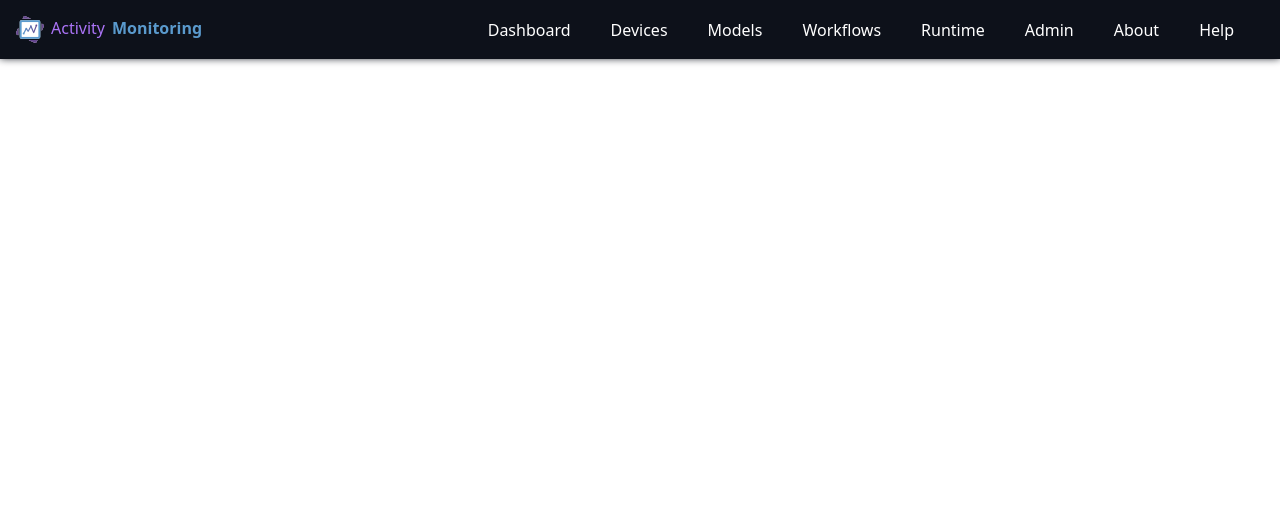
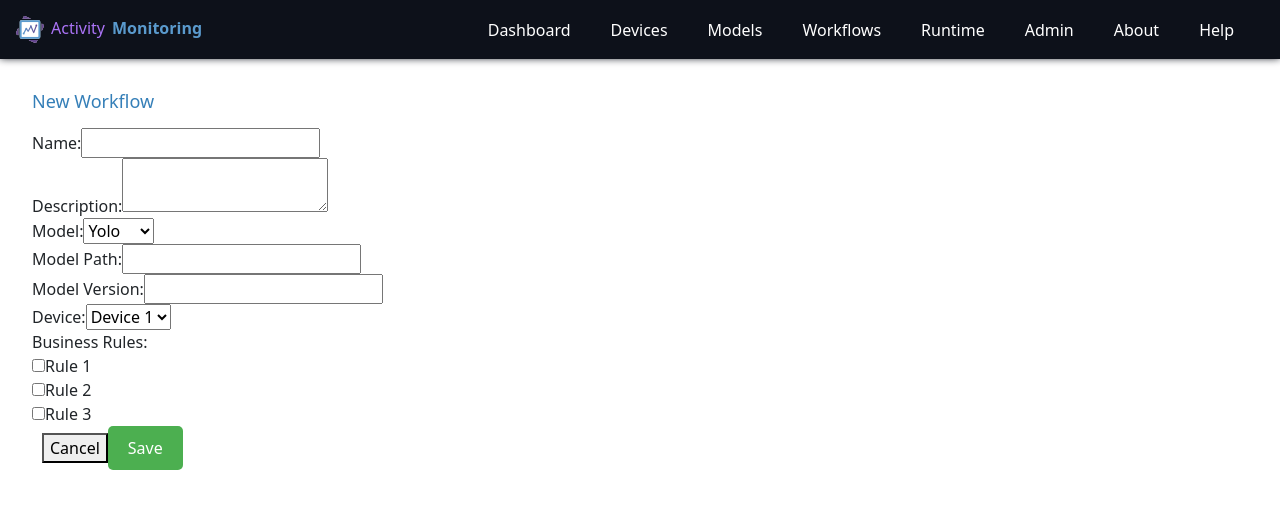
Before and after one commit to areddyraja/hongsaw, a React (Create React App) app: page /new-workflow in a window 1280 px wide. Shown: the top 508 px of the page. Built offline with nearby package versions, Linux system fonts and the light colour scheme.

Commit message:
Added new workflow

```diff
--- a/src/App.js
+++ b/src/App.js
@@ -10,6 +10,9 @@ import Runtime from './Runtime';
 import Admin from './Admin';
 import About from './About';
 import Help from './Help';
+import NewWorkflow from './NewWorkflow';
+
+
 import Container from 'react-bootstrap/Container';
 import Row from 'react-bootstrap/Row';
 import Col from 'react-bootstrap/Col';
@@ -47,6 +50,8 @@ function App() {
             <Route path="/admin" element={<Admin />} />
             <Route path="/about" element={<About />} />
             <Route path="/help" element={<Help />} />
+            <Route path="/new-workflow" element={<NewWorkflow />} />
+
           </Routes>
         </main>
       </div>
--- a/src/NewWorkflow.js
+++ b/src/NewWorkflow.js
@@ -1,112 +1,125 @@
-// import React from 'react';
-// import { useHistory } from 'react-router-dom';
+import React from 'react';
+import { useHistory } from 'react-router-dom';
 
-// const workflowsData = [...]; // same as before
-// const modelsData = [
-//   { modelId: '1', name: 'Yolo' },
-//   { modelId: '2', name: 'Dicom' }
-// ];
-// const devicesData = [
-//   { deviceId: '1', name: 'Device 1' },
-//   { deviceId: '2', name: 'Device 2' }
-// ];
-// const businessRules = [
-//   { id: '1', name: 'Rule 1' },
-//   { id: '2', name: 'Rule 2' },
-//   { id: '3', name: 'Rule 3' }
-// ];
+const modelsData = [
+  { modelId: '1', name: 'Yolo' },
+  { modelId: '2', name: 'Dicom' }
+];
+const devicesData = [
+  { deviceId: '1', name: 'Device 1' },
+  { deviceId: '2', name: 'Device 2' }
+];
+const businessRules = [
+  { id: '1', name: 'Rule 1' },
+  { id: '2', name: 'Rule 2' },
+  { id: '3', name: 'Rule 3' }
+];
 
-// function Workflows() {
-//   const history = useHistory();
 
-//   const handleNewWorkflow = () => {
-//     history.push('/new-workflow');
-//   };
 
-//   return (
-//     <div>
-//       <h1>Workflows</h1>
-//       <button
-//         style={{
-//           backgroundColor: '#4CAF50',
-//           color: '#fff',
-//           padding: '10px 20px',
-//           border: 'none',
-//           borderRadius: '5px',
-//           cursor: 'pointer'
-//         }}
-//         onClick={handleNewWorkflow}
-//       >
-//         New Workflow
-//       </button>
-//       <div className="table">
-//         {/* same as before */}
-//       </div>
-//     </div>
-//   );
-// }
+function NewWorkflow() {
 
-// function NewWorkflow() {
-//   return (
-//     <div>
-//       <h1>New Workflow</h1>
-//       <form>
-//         <label>
-//           Name:
-//           <input type="text" />
-//         </label>
-//         <label>
-//           Description:
-//           <textarea />
-//         </label>
-//         <label>
-//           Model:
-//           <select>
-//             {modelsData.map((model) => (
-//               <option value={model.modelId}>{model.name}</option>
-//             ))}
-//           </select>
-//         </label>
-//         <label>
-//           Model Path:
-//           <input type="text" />
-//         </label>
-//         <label>
-//           Model Version:
-//           <input type="text" />
-//         </label>
-//         <label>
-//           Device:
-//           <select>
-//             {devicesData.map((device) => (
-//               <option value={device.deviceId}>{device.name}</option>
-//             ))}
-//           </select>
-//         </label>
-//         <label>
-//           Business Rules:
-//           {businessRules.map((rule) => (
-//             <div>
-//               <input type="checkbox" />
-//               <span>{rule.name}</span>
-//             </div>
-//           ))}
-//         </label>
-//         <button
-//           style={{
-//             backgroundColor: '#4CAF50',
-//             color: '#fff',
-//             padding: '10px 20px',
-//             border: 'none',
-//             borderRadius: '5px',
-//             cursor: 'pointer'
-//           }}
-//         >
-//           Save
-//         </button>
-//       </form>
-//     </div>
-//   );
-// }
+    const handleSave = () => {
+       alert("saved");
+      };
 
-// export { Workflows, NewWorkflow };
+    // const handleSave = () => {
+    //     axios.post('https://dummy-url.com/workflows', {
+    //       name,
+    //       description
+    //     })
+    //       .then(response => {
+    //         console.log(response.data);
+    //       })
+    //       .catch(error => {
+    //         console.error(error);
+    //       });
+    //   };
+
+      const handleCancel = () => {
+        alert("Cancelled");
+    };
+
+
+
+  return (
+    <div>
+      <h1>New Workflow</h1>
+      <form style={{ textAlign: 'left' }}>
+
+        <label>
+          Name:
+          <input type="text" />
+        </label>
+        <br />
+
+        <label>
+          Description:
+          <textarea />
+        </label>
+        <br />
+
+        <label>
+          Model:
+          <select>
+            {modelsData.map((model) => (
+              <option value={model.modelId}>{model.name}</option>
+            ))}
+          </select>
+        </label>
+        <br />
+        <label>
+          Model Path:
+          <input type="text" />
+        </label>
+        <br />
+        <label>
+          Model Version:
+          <input type="text" />
+        </label>
+        <br />
+        <label>
+          Device:
+          <select>
+            {devicesData.map((device) => (
+              <option value={device.deviceId}>{device.name}</option>
+            ))}
+          </select>
+        </label>
+        <br />
+        <label>
+          Business Rules:
+          {businessRules.map((rule) => (
+            <div>
+              <input type="checkbox" />
+              <span>{rule.name}</span>
+            </div>
+          ))}
+        </label>
+        <br />
+
+        <button onClick={handleCancel} style={{ marginLeft: '10px' }}>
+          Cancel
+        </button>
+
+        <button
+            onClick={handleSave}
+          style={{
+            backgroundColor: '#4CAF50',
+            color: '#fff',
+            padding: '10px 20px',
+            border: 'none',
+            borderRadius: '5px',
+            cursor: 'pointer'
+          }}
+        >
+          Save
+        </button>
+
+
+      </form>
+    </div>
+  );
+}
+
+export default NewWorkflow;
--- a/src/Workflows.js
+++ b/src/Workflows.js
@@ -1,6 +1,8 @@
-
 import React from 'react';
 import Table from 'react-bootstrap/Table';
+import  { useState, useEffect } from 'react';
+import NewWorkflow from './NewWorkflow';
+
 
 const workflowsData = [
   {
@@ -62,9 +64,25 @@ const businessRules = [
 
 
 function Workflows() {
+
+  const [workflows, setWorkflows] = useState([]);
+  const [showNewWorkflow, setShowNewWorkflow] = useState(false);
+
+  const handleNewWorkflow = () => {
+    setShowNewWorkflow(true);
+  };
+
+  if (showNewWorkflow) {
+    return <NewWorkflow />;
+  }
+
   return (
     <div>
       <h1>Workflows</h1>
+      <button onClick={handleNewWorkflow}>New Workflow</button>
+
+
+
 
       <Table bordered hover >
         <thead>
```
